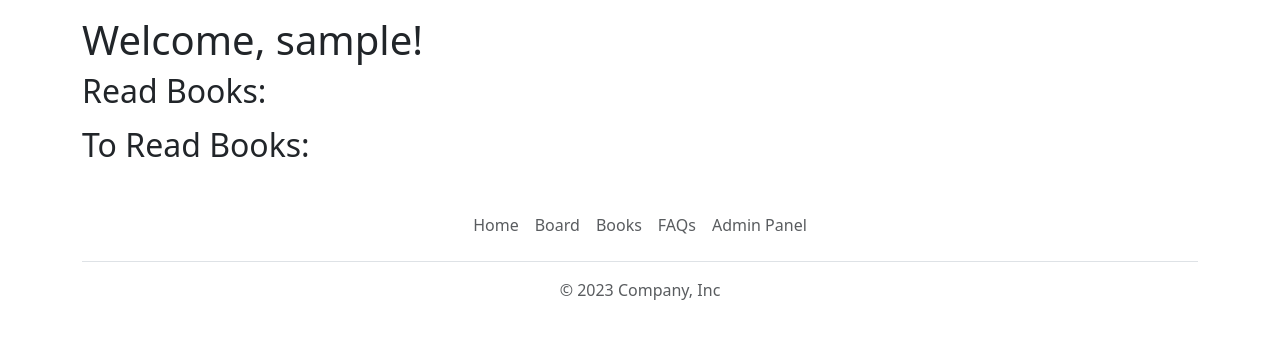
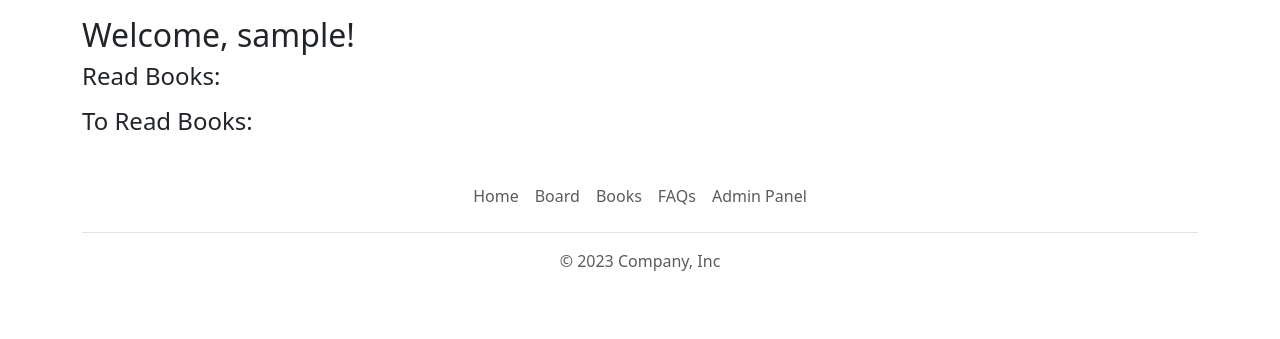
Before and after one commit to kronek1122/Bookshelf_ecommerce, a Django app: page /mybook/profile/ in a window 1280 px wide. Shown: the part 72-411 px from the top of the page. Run offline with Django 4.2, Linux system fonts and the light colour scheme; the visitor is signed in with stand-in values (Sample User, id 1); some libraries are stand-ins or nearby versions.

Commit message:
#1 general page appearance improvements

```diff
--- a/mybook/templates/mybook/book_detail.html
+++ b/mybook/templates/mybook/book_detail.html
@@ -16,7 +16,7 @@
     <div class="container mt-3">
         <div class="row justify-content-end">
             <div class="col-md-6 col-lg-4">
-                <button type="button" class="btn btn-primary w-100 mt-2" data-bs-toggle="modal" data-bs-target="#AddToShelf">
+                <button type="button" class="btn btn-primary w-90 mt-2" data-bs-toggle="modal" data-bs-target="#AddToShelf">
                     Add to bookshelf
                 </button>
             </div>
--- a/mybook/templates/mybook/profile.html
+++ b/mybook/templates/mybook/profile.html
@@ -3,16 +3,16 @@
 
 <body>
     <div class="container mt-3">
-        <h1>Welcome, {{user.username}}!</h1>
+        <h2>Welcome, {{user.username}}!</h2>
 
-        <h2>Read Books:</h2>
+        <h4>Read Books:</h4>
         <ul>
             {% for book in read_books %}
             <li><a href="/mybook/book/{{book.id}}">{{book.title}} written by {{book.author}}</a></li>
             {% endfor %}
         </ul>
 
-        <h2>To Read Books:</h2>
+        <h4>To Read Books:</h4>
         <ul>
             {% for book in to_read_books %}
             <li><a href="/mybook/book/{{book.id}}">{{book.title}} written by {{book.author}}</a></li>
--- a/mybook/templates/mybook/setting_page.html
+++ b/mybook/templates/mybook/setting_page.html
@@ -7,9 +7,8 @@
     <h2>Welcome, {{user.username}}!</h2>
     <div class="list-group" style="width: 25rem;">
         <a href="/mybook/change_password/" class="list-group-item list-group-item-action">Change password</a>
-        <a href="#" class="list-group-item list-group-item-action">Change personal information</a>
-        <a href="#" class="list-group-item list-group-item-action">Change e-mail</a>
-        <a href="#" class="list-group-item list-group-item-action">Change username</a>
+        <a href="/mybook/change_user_data/" class="list-group-item list-group-item-action">Change personal information</a>
+        <a href="/mybook/change_username/" class="list-group-item list-group-item-action">Change username</a>
         <a href="/mybook/delete_user/" class="list-group-item list-group-item-action">Delete account</a>
 
       </div>
```
Also changed, not shown: templates/registration/password_change_done.html (+3 -5 lines).
